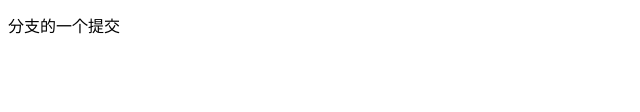
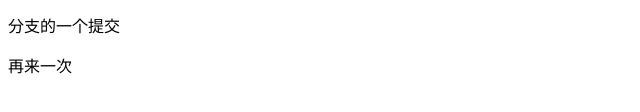
Before and after one commit to A-tongmu/demo, a plain HTML site: page index.html in a window 1280 px wide. Shown: the part 510-622 px from the top of the page, 0-640 px from the left. Drawn offline with Linux system fonts and the light colour scheme.

Commit message:
再次提交

```diff
--- a/index.html
+++ b/index.html
@@ -17,5 +17,6 @@
     <p>添加了点内容，看看还在不在1212！</p>
     <p>恢复到前一个版本</p>
     <p>分支的一个提交</p>
+    <p>再来一次</p>
 </body>
 </html>
```
